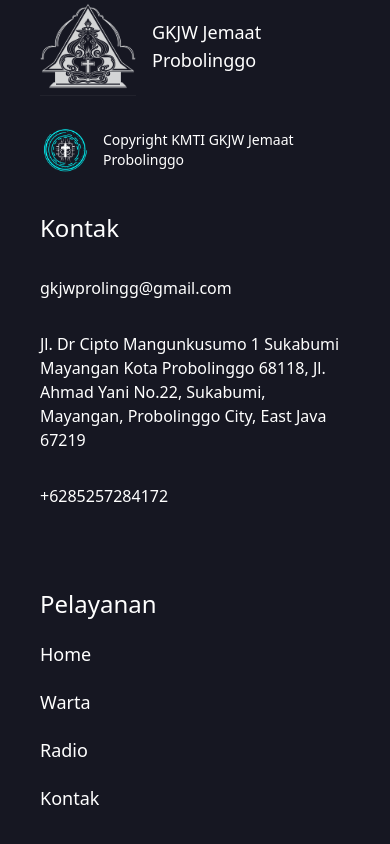
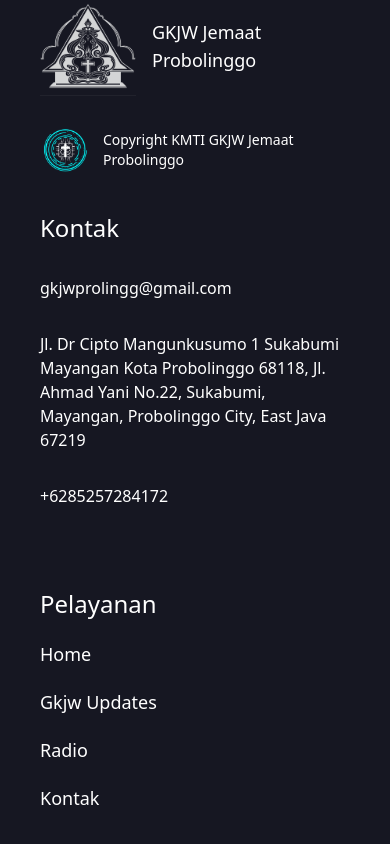
Before and after one commit to Julius-745/gkjw-web, a React (Vite) app: page / in a window 390 px wide. Shown: the part 3053-3897 px from the top of the page. Built offline with nearby package versions, Linux system fonts and the light colour scheme; no server answers.

Commit message:
fix: adjust navigation

```diff
--- a/src/components/Banner.tsx
+++ b/src/components/Banner.tsx
@@ -19,7 +19,7 @@
   const titleParts = title.split(' JEMAAT ');
 
   return (
-    <section className="-mt-8 relative w-full h-[70vh] md:h-[80vh] lg:h-screen flex items-center justify-center overflow-hidden">
+    <section id="Header" className="-mt-8 relative w-full h-[70vh] md:h-[80vh] lg:h-screen flex items-center justify-center overflow-hidden">
       <div className="absolute inset-0 z-0">
         <img
           src={backgroundImage}
--- a/src/components/Content.tsx
+++ b/src/components/Content.tsx
@@ -19,7 +19,7 @@
     <section className="py-16 px-6 md:px-16 max-w-7xl mx-auto">
       <h2 className={`${getResponsiveHeadingClass(2, true)} text-center mb-6`}>{title}</h2>
       <p className="text-center mx-auto mb-12">{description}</p>
-      <div className="grid grid-cols-1 md:grid-cols-2 gap-6 px-4">
+      <div id="Gkjwupdates" className="grid grid-cols-1 md:grid-cols-2 gap-6 px-4">
         {loading ? (
           Array.from({ length: 4 }).map((_, i) => <ContentCardSkeleton key={i} />)
         ) : data.length > 0 ? (
--- a/src/components/Footer.tsx
+++ b/src/components/Footer.tsx
@@ -4,6 +4,7 @@
 import Kmti from '../assets/image/kmti.svg'
 
 export const Footer = () => {
+
   return (
     <div className="w-full bg-[#161722] py-20 px-10">
       <div className="flex flex-col md:flex-row justify-between gap-10">
@@ -20,7 +21,7 @@
 
         <div className="flex flex-col gap-8 max-w-lg">
           <h3 className="text-white text-2xl">Kontak</h3>
-          <Link to={'mailto:gkjwprolingg@gmail.com'} style={{cursor: 'pointer'}} target="blank">
+          <Link to="mailto:gkjwprolingg@gmail.com" style={{cursor: 'pointer'}} target="blank">
             <p className="text-white">gkjwprolingg@gmail.com</p>
           </Link>
           <p className="text-white">Jl. Dr Cipto Mangunkusumo 1 Sukabumi Mayangan Kota Probolinggo 68118, Jl. Ahmad Yani No.22, Sukabumi, Mayangan, Probolinggo City, East Java 67219</p>
@@ -32,9 +33,9 @@
         <div className="flex flex-col gap-5 mt-10 md:mt-0">
           <h3 className="text-white text-2xl">Pelayanan</h3>
           {FooterNav.map((item, idx) => (
-            <Link to={`${item.link}`} key={idx} className="text-white text-lg hover:text-[#FFBFFC]" target="blank">
+            <a href={`${item.link}`} key={idx} className="text-white text-lg hover:text-[#FFBFFC]">
               {item.name}
-            </Link>
+            </a>
           ))}
         </div>
       </div>
--- a/src/components/Navbar.tsx
+++ b/src/components/Navbar.tsx
@@ -1,7 +1,6 @@
 import { INavigation } from "@/types";
 import { Menu } from "lucide-react";
 import { Sheet, SheetTrigger, SheetContent } from "@/components/ui/sheet";
-import { Link } from "react-router";
 import Logo from '../assets/image/gkjw.svg'
 
 interface INavbar {
@@ -12,9 +11,9 @@
     return (
       <nav className="flex flex-col space-y-4 p-10 lg:flex-row lg:space-x-6 lg:space-y-0 lg:p-0">
         {data.map((item, idx) => (
-          <Link key={idx} to={`${item.link}`} className="text-md font-medium hover:underline text-black lg:text-white base:hover:bg-gray-500/50">
+          <a key={idx} href={`${item.link}`} className="text-md font-medium hover:underline text-black lg:text-white base:hover:bg-gray-500/50">
             {item.name}
-          </Link>
+          </a>
         ))}
       </nav>
     );
@@ -26,9 +25,9 @@
     <header className="fixed top-0 w-full bg-[#161722] shadow-md z-50">
       <div className="container mx-auto px-6 flex items-center justify-between py-4">
         <div className="flex items-center space-x-4">
-          <Link to="/">
+          <a href={"/"}>
             <img src={Logo} alt="Logo" width={40} height={40} className="invert"/>
-          </Link>
+          </a>
           <span className="text-lg font-bold text-white">GKJW Jemaat Probolinggo</span>
         </div>
 
--- a/src/constant/contact.ts
+++ b/src/constant/contact.ts
@@ -2,12 +2,6 @@
 import { Tag } from "lucide-react";
 import React from "react";
 
-/**
- * Bagian ini akan memandu Anda untuk menghubungi GKJW,
- * baik untuk menanyakan informasi terkait "warga titipan"
- * maupun jadwal ibadah gereja. Silakan pilih salah satu
- * kontak di bawah ini untuk mendapatkan informasi lebih lanjut.
- */
 export const ContactData: Array<ContactItems> = [
     {
         icon: React.createElement(Tag),
--- a/src/constant/navigation.ts
+++ b/src/constant/navigation.ts
@@ -6,8 +6,8 @@
       link: "#Header",
     },
     {
-      name: "Warta",
-      link: "#Warta",
+      name: "Gkjw Updates",
+      link: "#Gkjwupdates",
     },
     {
         name: "Radio Swara Nyawiji",
@@ -15,7 +15,7 @@
     },
     {
       name: "Kontak",
-      link: "#Kontak",
+      link: "https://wa.me/6285257284172",
     },
   ];
 
@@ -25,8 +25,8 @@
         link: "#Header",
       },
       {
-        name: "Warta",
-        link: "#Warta",
+        name: "Gkjw Updates",
+        link: "#Gkjwupdates",
       },
       {
         name: "Radio",
@@ -34,6 +34,6 @@
       },
       {
         name: "Kontak",
-        link: "#Kontak",
+        link: "https://wa.me/6285257284172",
       },
   ]
--- a/src/index.css
+++ b/src/index.css
@@ -4,6 +4,7 @@
 @custom-variant dark (&:is(.dark *));
 
 :root {
+  scroll-behavior: smooth;
   --radius: 0.625rem;
   --background: oklch(1 0 0);
   --foreground: oklch(0.145 0 0);
```
Also changed, not shown: 1 other file (tests, documents, lock files or other folders).
